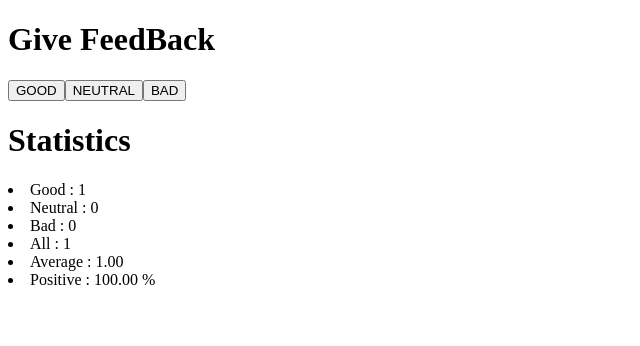
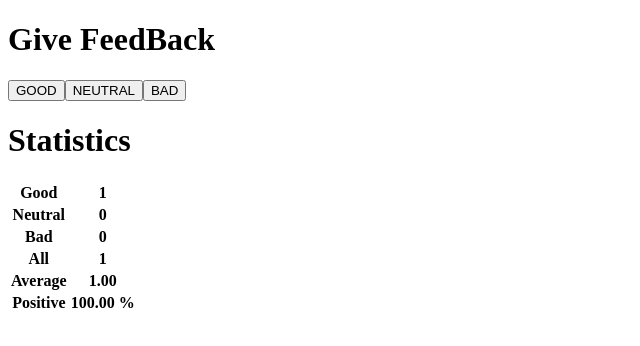
Before and after one commit to LAMDAMielgo/OFS, a React app in the folder m1/unicafe/: page / in a window 1280 px wide. Both pictures are taken after a click on the button "GOOD". Shown: the top 346 px of the page, without its empty margins (0-640 px from the left). Built offline with nearby package versions, Linux system fonts and the light colour scheme.

Commit message:
refactor to include 1.11

```diff
--- a/m1/unicafe/src/App.js
+++ b/m1/unicafe/src/App.js
@@ -7,7 +7,7 @@ const Header = (props) => {
 }
 
 const StatisticLine = ({text, value})=>{
-  return (<li>{text} : {value}</li>)
+  return (<tr><th>{text}</th><th>{value}</th></tr>)
 }
 
 const Stats = ({values}) => {
@@ -32,14 +32,16 @@ const Stats = ({values}) => {
       <li>No feedback given</li>
     )
   } else {
-    return [
-      <StatisticLine text="Good"     value={values['g']} />,
-      <StatisticLine text="Neutral"  value={values['n']} />,
-      <StatisticLine text="Bad"      value={values['b']} />,
-      <StatisticLine text="All"      value={total} />,
-      <StatisticLine text="Average"  value={getMean(_eval, total)} />,
-      <StatisticLine text="Positive" value={getPercentage(values["g"], total)} />
-    ]
+    return (
+      <table>
+        <StatisticLine text="Good"     value={values['g']} />
+        <StatisticLine text="Neutral"  value={values['n']} />
+        <StatisticLine text="Bad"      value={values['b']} />
+        <StatisticLine text="All"      value={total} />
+        <StatisticLine text="Average"  value={getMean(_eval, total)} />
+        <StatisticLine text="Positive" value={getPercentage(values["g"], total)} />
+      </table>
+    )
   }
 }
 
```
